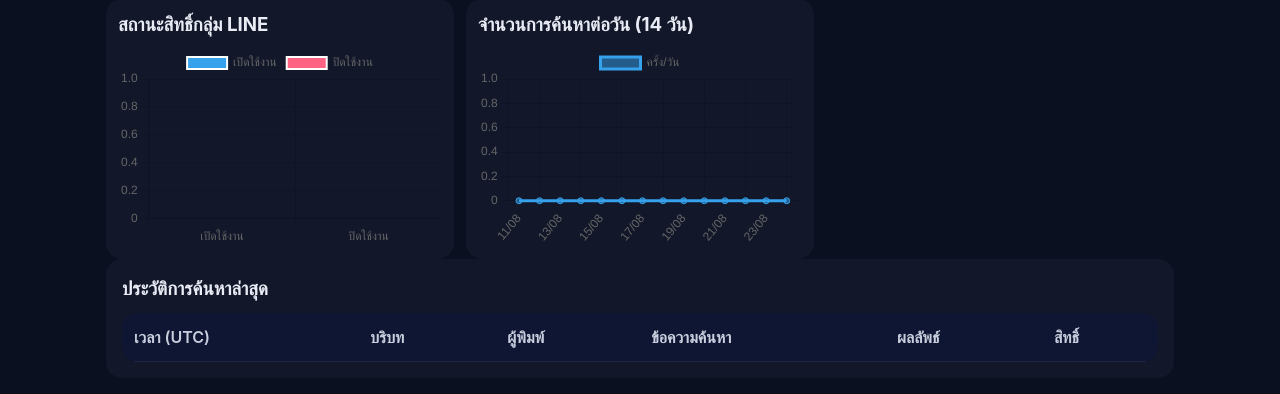
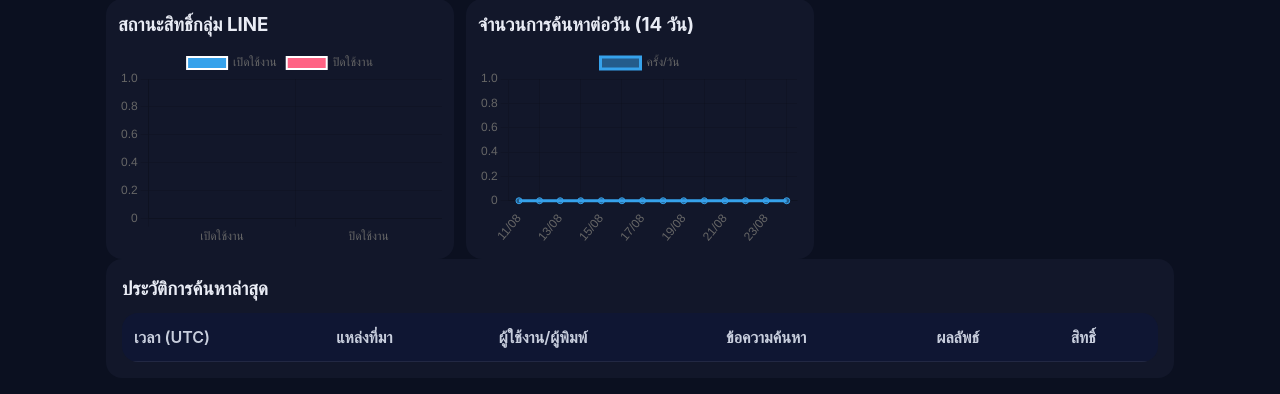
Before and after one commit to mzDeaThly/data_spf, a Flask app: page /admin/ in a window 1280 px wide. Shown: the part 494-888 px from the top of the page. Run offline with Flask 3, Linux system fonts and the light colour scheme; the visitor is signed in with stand-in values (Sample User, id 1); data that the repository does not hold is empty.

Commit message:
Update dashboard.html

```diff
--- a/templates/dashboard.html
+++ b/templates/dashboard.html
@@ -45,8 +45,8 @@
     <thead>
       <tr>
         <th>เวลา (UTC)</th>
-        <th>บริบท</th>
-        <th>ผู้พิมพ์</th>
+        <th>แหล่งที่มา</th>          <!-- group/user (ชื่อที่ตั้งค่า) -->
+        <th>ผู้ใช้งาน/ผู้พิมพ์</th>   <!-- ชื่อใน LINE -->
         <th>ข้อความค้นหา</th>
         <th>ผลลัพธ์</th>
         <th>สิทธิ์</th>
@@ -54,23 +54,28 @@
     </thead>
     <tbody>
     {% for log in recent_logs %}
+      {% set st = 'group' if log.source_type in ['group','room'] else 'user' %}
       <tr>
         <td data-label="เวลา">{{ log.when }}</td>
-        <td data-label="บริบท">
-          {# แสดง "ชื่อที่ตั้งค่า" ก่อน ถ้าไม่มีค่อย fallback เป็น id ย่อ #}
+
+        <!-- แหล่งที่มา: group/user (ชื่อที่ตั้งค่า) -->
+        <td data-label="แหล่งที่มา">
           {% if log.context_display_name %}
-            {{ log.context_display_name }}
+            {{ st }} ({{ log.context_display_name }})
           {% else %}
-            {% if log.source_type == 'group' %}
-              {{ (log.line_group_id[:6] ~ '...') if log.line_group_id else '-' }}
+            {% if st == 'group' %}
+              {{ st }} ({{ (log.line_group_id[:6] ~ '...') if log.line_group_id else '-' }})
             {% else %}
-              {{ (log.line_user_id[:6] ~ '...') if log.line_user_id else '-' }}
+              {{ st }} ({{ (log.line_user_id[:6] ~ '...') if log.line_user_id else '-' }})
             {% endif %}
           {% endif %}
         </td>
-        <td data-label="ผู้พิมพ์">
+
+        <!-- ผู้ใช้งาน/ผู้พิมพ์: ชื่อใน LINE ถ้าดึงได้, ไม่งั้นย่อ userId -->
+        <td data-label="ผู้ใช้งาน/ผู้พิมพ์">
           {{ log.actor_display_name or ((log.line_user_id[:6] ~ '...') if log.line_user_id else '-') }}
         </td>
+
         <td data-label="ข้อความค้นหา">{{ log.query_text or '-' }}</td>
         <td data-label="ผลลัพธ์">{{ log.matched if log.matched is not none else '-' }}</td>
         <td data-label="สิทธิ์">{{ 'อนุญาต' if log.allowed else 'ปฏิเสธ' }}</td>
@@ -79,6 +84,7 @@
     </tbody>
   </table>
 </div>
+
 
 
 <script src="https://cdn.jsdelivr.net/npm/chart.js"></script>
```
